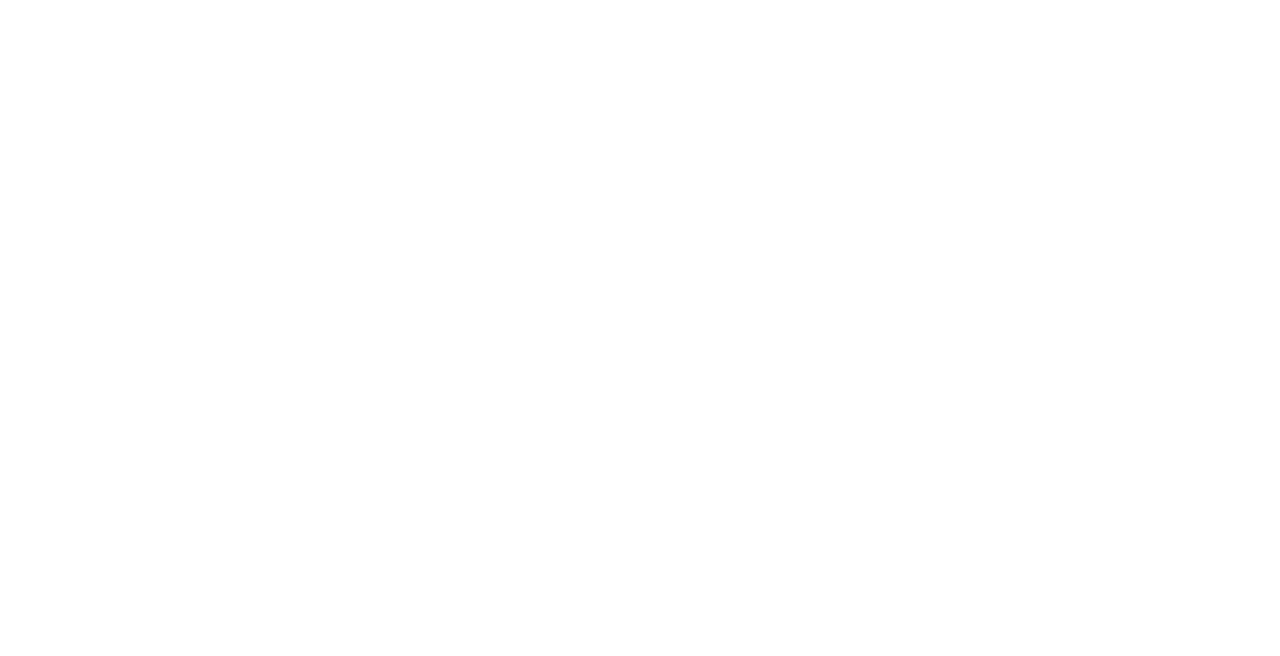
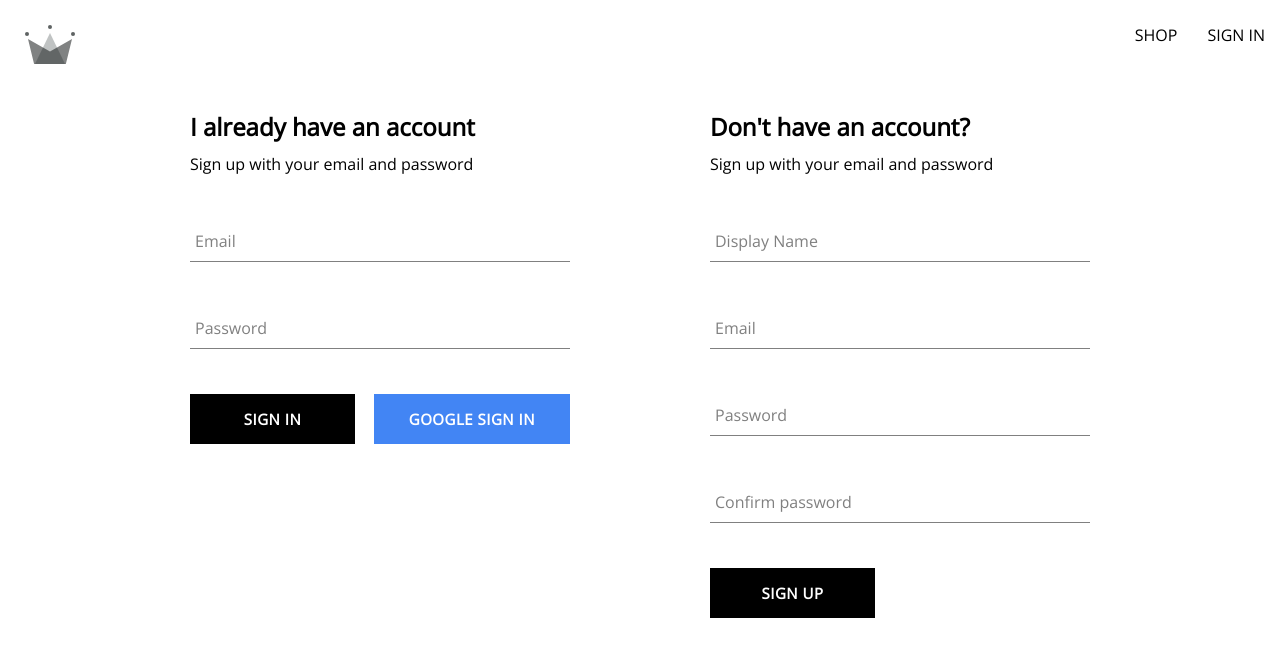
Before and after one commit to AndreasMann92/react-store-app, a React (Create React App) app: page /authentication in a window 1280 px wide. Before the commit this address had no page. Shown: the top 656 px of the page. Built offline with nearby package versions, Linux system fonts and the light colour scheme.

Commit message:
created auth component alongside sign-in form

```diff
--- a/src/App.tsx
+++ b/src/App.tsx
@@ -2,7 +2,7 @@
 import { Home } from "./routes/home/home.component";
 import { Routes, Route } from "react-router-dom";
 import { Navigation } from "./routes/navigation/navigation.component";
-import { SignIn } from "./routes/sign-in/sign-in.component";
+import { Authentication } from "./components/auth/auth.component";
 
 const Shop = () => {
   return <h1>Hi I am the shop!</h1>;
@@ -14,7 +14,7 @@
       <Route path="/" element={<Navigation />}>
         <Route index element={<Home />} />
         <Route path="shop" element={<Shop />} />
-        <Route path="sign-in" element={<SignIn />} />
+        <Route path="authentication" element={<Authentication />} />
       </Route>
     </Routes>
   );
--- /dev/null
+++ b/src/components/auth/auth.component.tsx
@@ -0,0 +1,13 @@
+import { SignUp } from "../../components/sign-up/sign-up.component";
+import { SignIn } from "../sign-in/sign-in.component";
+
+import "./auth.scss";
+
+export const Authentication = () => {
+  return (
+    <div className="auth-container">
+      <SignIn />
+      <SignUp />
+    </div>
+  );
+};
--- /dev/null
+++ b/src/components/auth/auth.scss
@@ -0,0 +1,7 @@
+.auth-container {
+    display: flex;
+    flex-direction: row;
+    justify-content: space-between;
+    width: 900px;
+    margin: 30px auto;
+}
--- a/src/components/button/button-component.scss
+++ b/src/components/button/button-component.scss
@@ -9,7 +9,7 @@
     background-color: black;
     color: white;
     text-transform: uppercase;
-    font-family: 'Open Sans Condensed';
+    font-family: 'Open Sans';
     font-weight: bolder;
     border: none;
     cursor: pointer;
--- a/src/components/button/button-component.tsx
+++ b/src/components/button/button-component.tsx
@@ -9,11 +9,7 @@
   inverted: "inverted",
 };
 
-export const Button: FC<PropsWithChildren<ButtonProps>> = ({
-  buttonType,
-  children,
-  ...props
-}) => {
+export const Button: FC<ButtonProps> = ({ buttonType, children, ...props }) => {
   return (
     <button
       className={`button-container ${
--- /dev/null
+++ b/src/components/sign-in/sign-in.component.tsx
@@ -0,0 +1,86 @@
+import { ChangeEvent, useState } from "react";
+import { Button } from "../button/button-component";
+import { FormInput } from "../form-input/form-input.component";
+import {
+  signInWithGooglePopup,
+  createUserDocumentFromAuth,
+  signIn,
+} from "../../utils/firebase.utils";
+
+import "./sign-in.scss";
+
+type Login = {
+  email: string;
+  password: string;
+};
+
+export const SignIn = () => {
+  const loginDefault = {
+    email: "",
+    password: "",
+  };
+
+  const [authFields, setAuthFields] = useState<Login>(loginDefault);
+  const { email, password } = authFields;
+
+  const logGoogleUser = async () => {
+    const { user } = await signInWithGooglePopup();
+    await createUserDocumentFromAuth(user);
+  };
+
+  const logInternal = async (event: ChangeEvent<HTMLFormElement>) => {
+    event.preventDefault();
+    if (!email || !password) return;
+
+    try {
+      const { user } = await signIn(email, password);
+      if (user) {
+        await createUserDocumentFromAuth(user);
+        clearForm();
+      }
+    } catch ({ message, code }) {
+      if (code === "auth/wrong-password") alert("incorrect password for email");
+      console.log("login error", message);
+    }
+  };
+
+  const handleChange = (event: ChangeEvent<HTMLInputElement>) => {
+    const { name, value } = event.target;
+    setAuthFields({ ...authFields, [name]: value });
+  };
+
+  const clearForm = () => {
+    setAuthFields({ ...loginDefault });
+  };
+
+  return (
+    <div className="sign-in-form">
+      <h2>I already have an account</h2>
+      <span>Sign up with your email and password</span>
+      <form onSubmit={logInternal}>
+        <FormInput
+          required
+          label="Email"
+          type="email"
+          name="email"
+          onChange={handleChange}
+          value={email}
+        />
+        <FormInput
+          required
+          label="Password"
+          type="password"
+          name="password"
+          onChange={handleChange}
+          value={password}
+        />
+        <div className="buttons">
+          <Button type="submit">Sign In</Button>
+          <Button type="button" buttonType="google" onClick={logGoogleUser}>
+            Google Sign In
+          </Button>
+        </div>
+      </form>
+    </div>
+  );
+};
--- /dev/null
+++ b/src/components/sign-in/sign-in.scss
@@ -0,0 +1,20 @@
+.sign-in-form {
+    display: flex;
+    flex-direction: column;
+    width: 380px;
+
+    h2{
+        margin: 10px 0;
+    }
+
+    .buttons {
+        display: flex;
+        flex-direction: row;
+        justify-content: space-between;
+    }
+}
+
+.auth-container {
+    display: flex;
+    flex-direction: row;
+}
--- a/src/components/sign-up/sign-up.component.tsx
+++ b/src/components/sign-up/sign-up.component.tsx
@@ -58,7 +58,7 @@
   };
 
   return (
-    <div className="sign-up-container">
+    <div className="sign-up-form">
       <h2>Don't have an account?</h2>
       <span>Sign up with your email and password</span>
       <form onSubmit={handleSubmit}>
--- a/src/index.tsx
+++ b/src/index.tsx
@@ -1,9 +1,10 @@
 import React from "react";
 import ReactDOM from "react-dom/client";
-import "./index.scss";
 import { App } from "./App";
 import reportWebVitals from "./reportWebVitals";
 import { BrowserRouter } from "react-router-dom";
+
+import "./index.scss";
 
 const root = ReactDOM.createRoot(
   document.getElementById("root") as HTMLElement
--- a/src/routes/navigation/navigation.component.tsx
+++ b/src/routes/navigation/navigation.component.tsx
@@ -13,7 +13,7 @@
           <Link className="nav-link" to="/shop">
             SHOP
           </Link>
-          <Link className="nav-link" to="/sign-in">
+          <Link className="nav-link" to="/authentication">
             SIGN IN
           </Link>
         </div>
--- a/src/routes/sign-in/sign-in.component.tsx
+++ /dev/null
@@ -1,20 +0,0 @@
-import { SignUp } from "../../components/sign-up/sign-up.component";
-import {
-  signInWithGooglePopup,
-  createUserDocumentFromAuth,
-} from "../../utils/firebase.utils";
-
-export const SignIn = () => {
-  const logGoogleUser = async () => {
-    const { user } = await signInWithGooglePopup();
-    await createUserDocumentFromAuth(user);
-  };
-
-  return (
-    <>
-      <h1>Sign-In Page</h1>
-      <button onClick={logGoogleUser}>Sign in with Google Popup</button>
-      <SignUp />
-    </>
-  );
-};
--- a/src/utils/firebase.utils.ts
+++ b/src/utils/firebase.utils.ts
@@ -1,6 +1,6 @@
 // Import the functions you need from the SDKs you need
 import { initializeApp } from "firebase/app";
-import {getAuth, signInWithRedirect, signInWithPopup, GoogleAuthProvider, UserInfo, createUserWithEmailAndPassword} from 'firebase/auth'
+import {getAuth, signInWithRedirect, signInWithPopup, GoogleAuthProvider, UserInfo, createUserWithEmailAndPassword, signInWithEmailAndPassword} from 'firebase/auth'
 import { getFirestore, doc, getDoc, setDoc } from "firebase/firestore";
 // TODO: Add SDKs for Firebase products that you want to use
 // https://firebase.google.com/docs/web/setup#available-libraries
@@ -24,8 +24,8 @@
 })
 
 export const auth = getAuth();
+export const signIn = (email: string, password: string) => signInWithEmailAndPassword(auth,email, password);
 export const signInWithGooglePopup = () => signInWithPopup(auth, googleProvider);
-export const signInWithGoogleRedirect = () => signInWithRedirect(auth, googleProvider);
 
 export const db = getFirestore();
 
@@ -48,8 +48,6 @@
 };
 
 export const createAuthUserWithEmailAndPassword =async (email:string, password:string) => {
-  console.log(email, password);
   if(!email || !password) return;
-  console.log("111")
   return await createUserWithEmailAndPassword(auth, email, password);
 }
```
